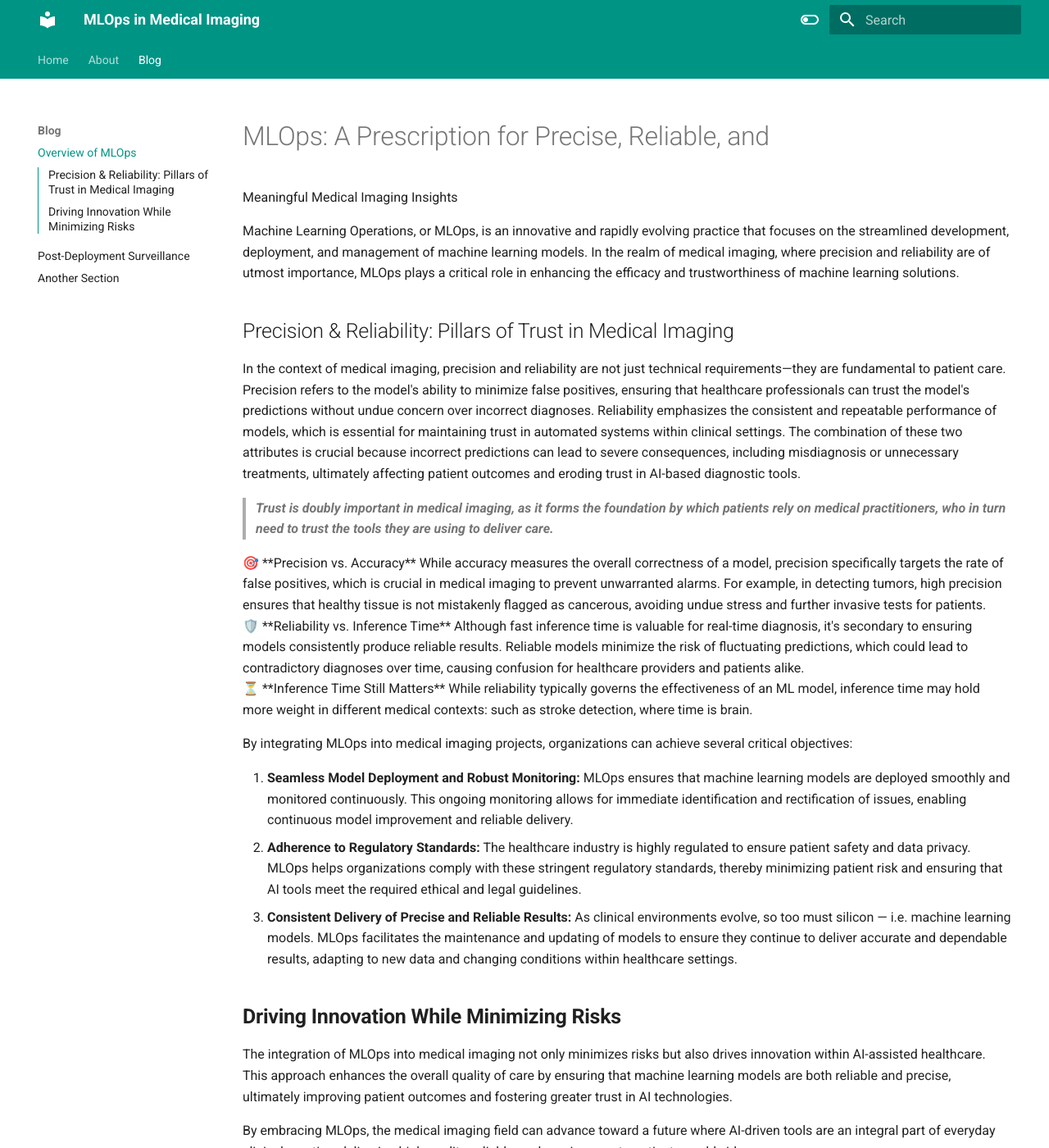
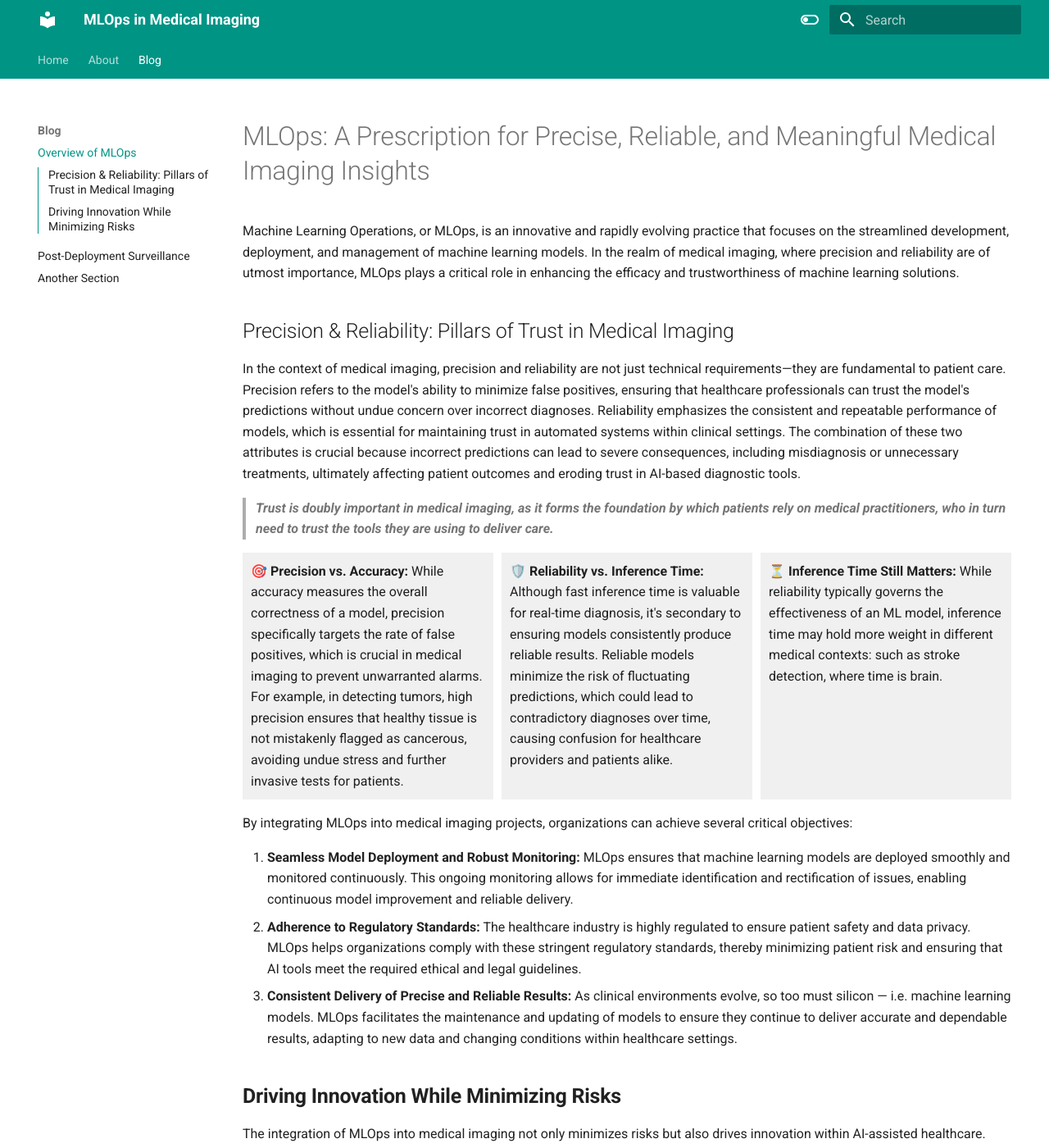
Before and after one commit to george-masto/Rad-MLOps, an MkDocs documentation site: the page built from docs/blog/introduction/overview.md, in a window 1280 px wide and 1400 px high. Shown: the whole window at 82% size. Built offline with MkDocs 1.6.1 and Material for MkDocs 9.7.7, drawn with Linux system fonts in a browser that asks for light colours.

Commit message:
updates to formatting

```diff
--- a/docs/blog/introduction/overview.md
+++ b/docs/blog/introduction/overview.md
@@ -1,5 +1,4 @@
-# MLOps: A Prescription for Precise, Reliable, and
-Meaningful Medical Imaging Insights
+# MLOps: A Prescription for Precise, Reliable, and Meaningful Medical Imaging Insights
 
 Machine Learning Operations, or MLOps, is an innovative and rapidly evolving practice that focuses on the streamlined development, deployment, and management of machine learning models. In the realm of medical imaging, where precision and reliability are of utmost importance, MLOps plays a critical role in enhancing the efficacy and trustworthiness of machine learning solutions.
 
@@ -10,26 +9,17 @@ In the context of medical imaging, precision and reliability are not just techni
 > ***Trust is doubly important in medical imaging, as it forms the foundation by which patients rely on medical practitioners, who in turn need to trust the tools they are using to deliver care.***
 >
 
-<aside>
-🎯 **Precision vs. Accuracy**
-
-While accuracy measures the overall correctness of a model, precision specifically targets the rate of false positives, which is crucial in medical imaging to prevent unwarranted alarms. For example, in detecting tumors, high precision ensures that healthy tissue is not mistakenly flagged as cancerous, avoiding undue stress and further invasive tests for patients.
-
-</aside>
-
-<aside>
-🛡️ **Reliability vs. Inference Time**
-
-Although fast inference time is valuable for real-time diagnosis, it's secondary to ensuring models consistently produce reliable results. Reliable models minimize the risk of fluctuating predictions, which could lead to contradictory diagnoses over time, causing confusion for healthcare providers and patients alike.
-
-</aside>
-
-<aside>
-⏳ **Inference Time Still Matters**
-
-While reliability typically governs the effectiveness of an ML model, inference time may hold more weight in different medical contexts: such as stroke detection, where time is brain.
-
-</aside>
+<div style="display: flex; justify-content: space-between;">
+    <div style="flex: 1; margin-right: 10px; padding: 10px; border: 0px solid #ccc; background-color: #f0f0f0;">
+        <strong>🎯 Precision vs. Accuracy:</strong> While accuracy measures the overall correctness of a model, precision specifically targets the rate of false positives, which is crucial in medical imaging to prevent unwarranted alarms. For example, in detecting tumors, high precision ensures that healthy tissue is not mistakenly flagged as cancerous, avoiding undue stress and further invasive tests for patients.
+    </div>
+    <div style="flex: 1; margin-center: 10px; padding: 10px; border: 0px solid #ccc; background-color: #f0f0f0;">
+        <strong>🛡️ Reliability vs. Inference Time:</strong> Although fast inference time is valuable for real-time diagnosis, it's secondary to ensuring models consistently produce reliable results. Reliable models minimize the risk of fluctuating predictions, which could lead to contradictory diagnoses over time, causing confusion for healthcare providers and patients alike.
+    </div>
+    <div style="flex: 1; margin-left: 10px; padding: 10px; border: 0px solid #ccc; background-color: #f0f0f0;">
+        <strong>⏳ Inference Time Still Matters:</strong> While reliability typically governs the effectiveness of an ML model, inference time may hold more weight in different medical contexts: such as stroke detection, where time is brain.
+    </div>
+</div>
 
 By integrating MLOps into medical imaging projects, organizations can achieve several critical objectives:
 
```
